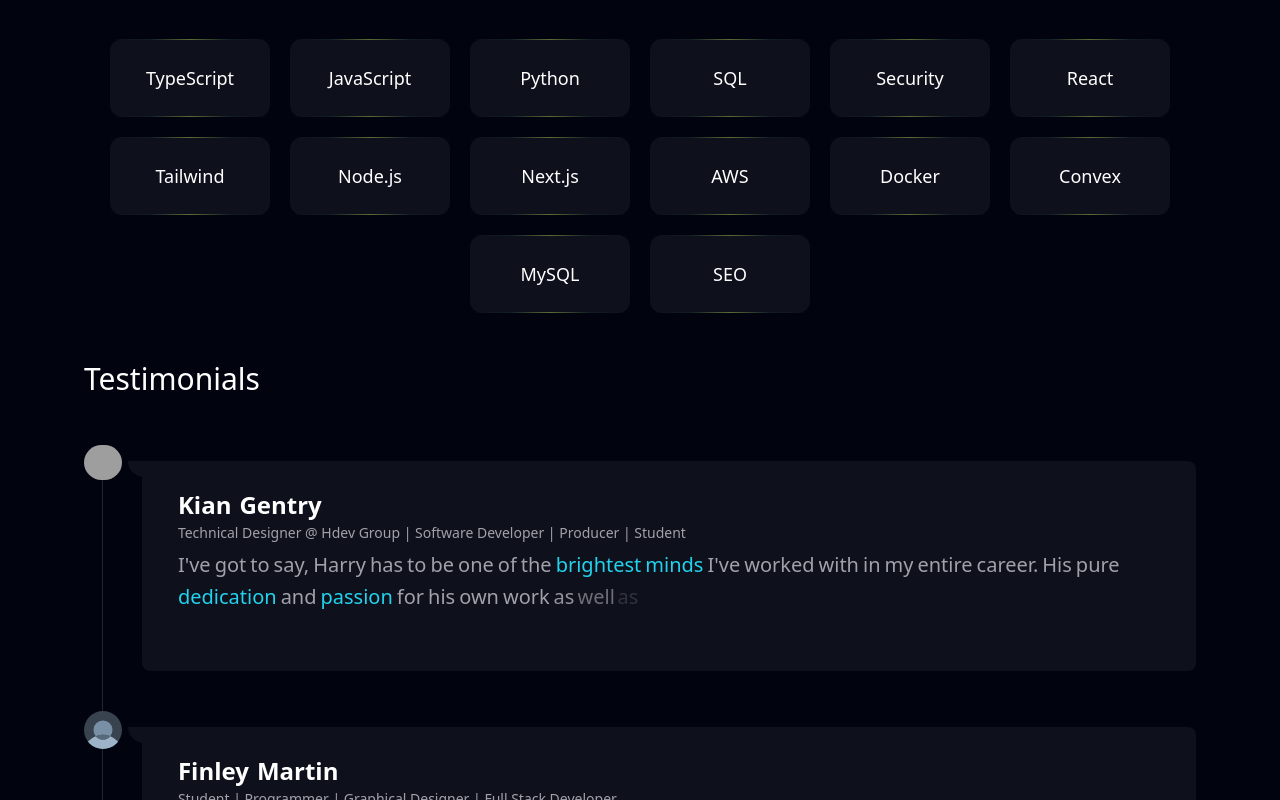
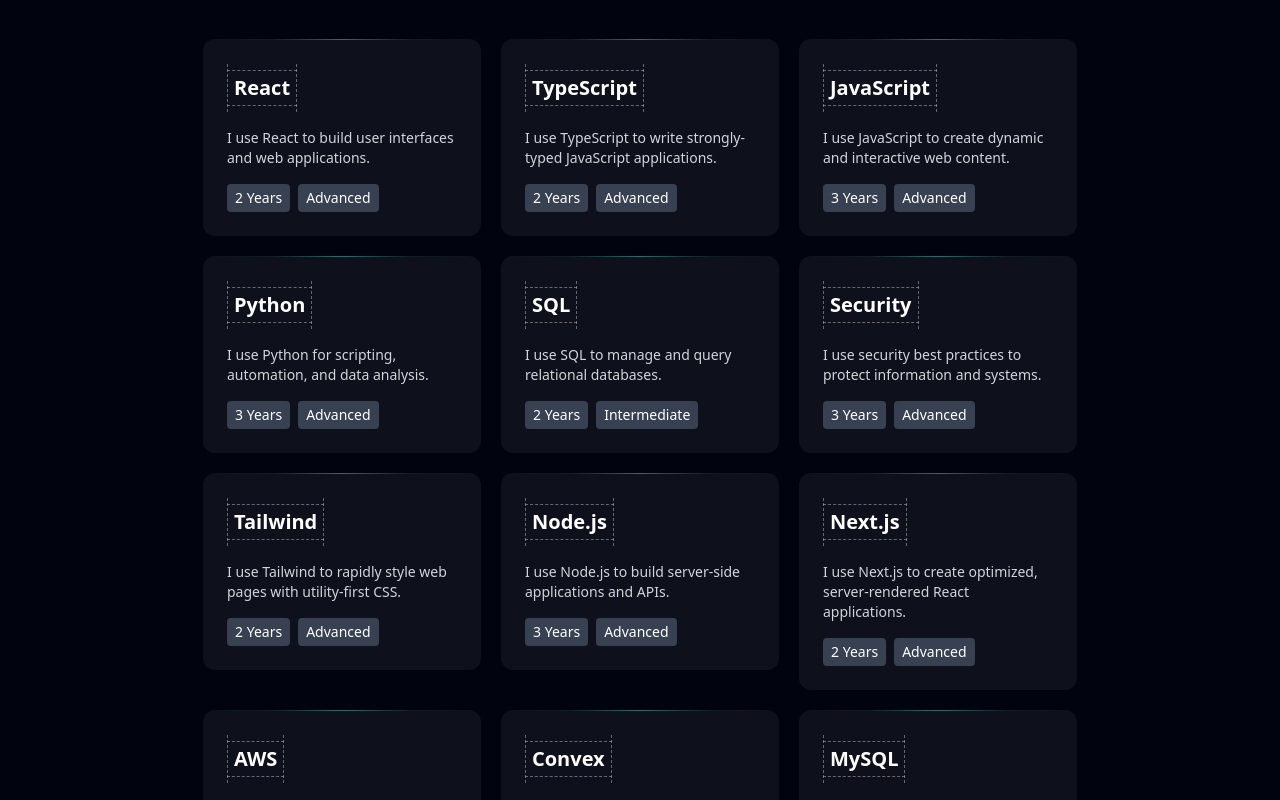
Before and after one commit to CampbellHarry/My-Website, a Next.js app: page / in a window 1280 px wide. Shown: the part 1580-2380 px from the top of the page. Built offline with nearby package versions, Linux system fonts and the light colour scheme; grey boxes are pictures that could not be loaded.

Commit message:
Refactor page.tsx and firstboxtext.tsx components, add Skills component

```diff
--- a/src/app/page.tsx
+++ b/src/app/page.tsx
@@ -5,6 +5,7 @@
 import Image from 'next/image'
 import {AnimatedText, SecondTextAnimation, TextTopAnimation, LinkedinView, CtaZone, Testimonials1, Testimonials2, Testimonials3, Gripperzoom} from "../components/animtext/firstboxtext";
 import { useEffect } from "react";
+import Skills from "../components/skills/skills";
 import Footer from "../components/footer/footer";
 import Confetti from 'react-confetti'
 
@@ -34,23 +35,7 @@
         }, 1000);
       }
     }
-    function ProjectCard({ imageSrc, title, description, technologies }: any) {
-      return (
-        <div className="boxbg rounded-3xl relative shinytop p-6 flex flex-col gap-4">
-          <Image src={imageSrc} alt={title} width={800} height={450} className="rounded-lg" />
 
-          <h3 className="text-xl font-semibold text-white">{title}</h3>
-          <p className="text-gray-300">{description}</p>
-          <div className="flex flex-wrap gap-2">
-            {technologies.map((tech:any, index:any) => (
-              <span key={index} className="bg-gray-700 text-white px-2 py-1 rounded text-sm">
-                {tech}
-              </span>
-            ))}
-          </div>
-        </div>
-      )
-    }
   useEffect (() => {
     const facts = [
       "I wrote my first line of code when i was 13.",
@@ -116,54 +101,7 @@
           </div>
         </div>
       </div>
-
-      <div className="flex flex-col mt-12 w-full">
-        <h1 className="font-medium text-white text-3xl mb-12">My Skills</h1>
-        <div className="flex flex-row flex-wrap items-center justify-center md:flex-row gap-5 w-full">
-          <div className="boxbg rounded-xl goldtop px-4 md:p-6 gap-5 py-8 w-full max-w-[10rem] h-full flex items-center justify-center flex-col text-white">
-            TypeScript
-          </div>
-          <div className="boxbg rounded-xl goldtop px-4 md:p-6 gap-5 py-8 w-full max-w-[10rem] h-full flex items-center justify-center flex-col text-white">
-            JavaScript
-          </div>
-          <div className="boxbg rounded-xl max-w-[10rem] w-full goldtop px-4 md:p-6 gap-5 py-8  h-full flex items-center justify-center flex-col text-white">
-            Python
-          </div>
-          <div className="boxbg rounded-xl max-w-[10rem] w-full goldtop px-4 md:p-6 gap-5 py-8  h-full flex items-center justify-center flex-col text-white">
-            SQL
-          </div>
-          <div className="boxbg rounded-xl max-w-[10rem] w-full goldtop px-4 md:p-6 gap-5 py-8  h-full flex items-center justify-center flex-col text-white">
-            Security
-          </div>
-          <div className="boxbg rounded-xl max-w-[10rem] w-full goldtop px-4 md:p-6 gap-5 py-8  h-full flex items-center justify-center flex-col text-white">
-            React
-          </div>
-          <div className="boxbg rounded-xl max-w-[10rem] w-full goldtop px-4 md:p-6 gap-5 py-8  h-full flex items-center justify-center flex-col text-white">
-            Tailwind
-          </div>
-          <div className="boxbg rounded-xl max-w-[10rem] w-full goldtop px-4 md:p-6 gap-5 py-8  h-full flex items-center justify-center flex-col text-white">
-            Node.js
-          </div>
-          <div className="boxbg rounded-xl max-w-[10rem] w-full goldtop px-4 md:p-6 gap-5 py-8  h-full flex items-center justify-center flex-col text-white">
-            Next.js
-          </div>
-          <div className="boxbg rounded-xl max-w-[10rem] w-full goldtop px-4 md:p-6 gap-5 py-8  h-full flex items-center justify-center flex-col text-white">
-            AWS
-          </div>
-          <div className="boxbg rounded-xl max-w-[10rem] w-full goldtop px-4 md:p-6 gap-5 py-8  h-full flex items-center justify-center flex-col text-white">
-            Docker
-          </div>
-          <div className="boxbg rounded-xl max-w-[10rem] w-full goldtop px-4 md:p-6 gap-5 py-8  h-full flex items-center justify-center flex-col text-white">
-            Convex
-          </div>
-          <div className="boxbg rounded-xl max-w-[10rem] w-full goldtop px-4 md:p-6 gap-5 py-8  h-full flex items-center justify-center flex-col text-white">
-            MySQL
-          </div>
-          <div className="boxbg rounded-xl max-w-[10rem] w-full goldtop px-4 md:p-6 gap-5 py-8  h-full flex items-center justify-center flex-col text-white">
-            SEO
-          </div>
-        </div>
-      </div>
+      <Skills />
       <div className="flex flex-col mt-12 w-full">
         <h1 className="font-medium text-white text-3xl mb-12">Testimonials</h1>
         <Testimonials1 />
@@ -182,7 +120,7 @@
             <div className="py-1 px-3 flex flex-row justify-center gap-2 items-center rounded-md">
             <svg className="w-6 text-white" xmlns="http://www.w3.org/2000/svg" viewBox="0 0 24 24" fill="currentColor"><path d="M3 3H21C21.5523 3 22 3.44772 22 4V20C22 20.5523 21.5523 21 21 21H3C2.44772 21 2 20.5523 2 20V4C2 3.44772 2.44772 3 3 3ZM12.0606 11.6829L5.64722 6.2377L4.35278 7.7623L12.0731 14.3171L19.6544 7.75616L18.3456 6.24384L12.0606 11.6829Z"></path></svg><h2 className="text-white">hello@hdev.uk</h2>
             </div>
-            <div className="py-2 px-4 bg-neutral-700/30 rounded-md text-white transition-all clicker cursor-pointer" onClick={CopyPaste}>
+            <div className="py-2 px-4 bg-neutral-700/30 rounded-md text-white transition-all clicker cursor-pointer select-none" onClick={CopyPaste}>
             <svg className="w-6" xmlns="http://www.w3.org/2000/svg" viewBox="0 0 24 24" fill="currentColor"><path d="M6.9998 6V3C6.9998 2.44772 7.44752 2 7.9998 2H19.9998C20.5521 2 20.9998 2.44772 20.9998 3V17C20.9998 17.5523 20.5521 18 19.9998 18H16.9998V20.9991C16.9998 21.5519 16.5499 22 15.993 22H4.00666C3.45059 22 3 21.5554 3 20.9991L3.0026 7.00087C3.0027 6.44811 3.45264 6 4.00942 6H6.9998ZM5.00242 8L5.00019 20H14.9998V8H5.00242ZM8.9998 6H16.9998V16H18.9998V4H8.9998V6Z"></path></svg>
             </div>
           </div>
--- a/src/components/header/header.tsx
+++ b/src/components/header/header.tsx
@@ -76,8 +76,8 @@
         <header className="w-full :flex sticky top-0 z-50 mt-12 max-w-fit sm:px-2 items-center justify-center  dropintime">
             <div className="relative h-full">
                     <div className="mx-auto w-full h-full md:min-w-[900px] sm:min-w-[550px]  md:max-w-[900px] px-4 pb-[20px] pt-6 text-lg md:px-16">
-                        <div className="w-full flex justify-between items-center px-5 py-5 bg-zinc-800 border-zinc-600/40 rounded-full h-12 border">
-                            <div className="flex flex-row justify-between w-full text-neutral-100/60">
+                        <div className="w-full flex justify-between items-center px-5 py-5 backdrop-blur-md headerbackground border-zinc-600 rounded-full h-12 border">
+                            <div className="flex flex-row justify-between w-full text-neutral-300">
                                 <div className="h-12 items-center hover:text-zinc-50 cursor-pointer sm:hidden flex transition-all" onClick={mobileopener}>
                                     <svg className="h-5 flex" xmlns="http://www.w3.org/2000/svg" viewBox="0 0 24 24" fill="currentColor"><path d="M3 4H21V6H3V4ZM3 19H21V21H3V19ZM3 14H21V16H3V14ZM3 9H21V11H3V9Z"></path></svg>
                                 </div>
--- /dev/null
+++ b/src/components/skills/skills.tsx
@@ -0,0 +1,136 @@
+import { useEffect } from "react";
+import { gsap } from "gsap";
+import Image from "next/image";
+import { ScrollTrigger } from "gsap/ScrollTrigger";
+
+gsap.registerPlugin(ScrollTrigger);
+
+export default function Skills() {
+  useEffect(() => {
+    const uppop = document.querySelectorAll(".uppop");
+    uppop.forEach((uppop, index) => {
+      gsap.fromTo(
+        uppop,
+        { y: -30, opacity: 0 },
+        {
+          y: 0,
+          opacity: 1,
+          duration: .35,
+          delay: index * 0.1,
+          scrollTrigger: {
+            trigger: uppop,
+            start: 'top 80%',
+          },
+        }
+      );
+    });
+  })
+    function SkillCard({title, description, years, skilllevel }: any) {
+        return (
+          <div className="boxbg rounded-xl lg:w-1/4 md:min-h-[11.5rem] flex-wrap w-full h-full relative shinytop p-6 flex flex-col gap-4 uppop">
+            <div className='flex relative w-[100%] items-center'>
+              <div className='flex relative items-center'>
+                <div className='border-l h-12 border-dashed border-neutral-400/60'/>
+                <div className='border-t h-9 w-full border-dashed absolute border-neutral-400/60'/>
+                <div className='border-b border-dashed absolute border-neutral-400/60'/>
+                <h3 className="text-xl font-semibold text-white px-1.5 py-1">{title}</h3>
+                <div className='border-b w-full h-9 border-dashed absolute border-neutral-400/60'/>
+                <div className='border-r h-12 border-dashed border-neutral-400/60'/>
+              </div>
+            </div>
+            <p className="text-gray-300 text-sm">{description}</p>
+            <div className="flex flex-wrap gap-2">
+                <span  className="bg-gray-700 text-white px-2 py-1 rounded text-sm">
+                  {years} Year{years > 1 ? 's' : ''}
+                </span>
+                {skilllevel && (
+                  <span className="bg-gray-700 text-white px-2 py-1 rounded text-sm">
+                    {skilllevel}
+                  </span>
+                )}
+            </div>
+          </div>
+        )
+      }
+    return(
+        <div className="flex flex-col mt-12 w-full">
+<h1 className="font-medium text-white text-3xl mb-12">My Skills</h1>
+<div className="flex  flex-row flex-wrap items-top justify-center md:flex-row gap-5 w-full">
+<SkillCard
+  title="React"
+  description="I use React to build user interfaces and web applications."
+  years={[2]}
+  skilllevel="Advanced"
+/>
+<SkillCard
+  title="TypeScript"
+  description="I use TypeScript to write strongly-typed JavaScript applications."
+  years={[2]}
+  skilllevel="Advanced"
+/>
+<SkillCard
+  title="JavaScript"
+  description="I use JavaScript to create dynamic and interactive web content."
+  years={[3]}
+  skilllevel="Advanced"
+/>
+<SkillCard
+  title="Python"
+  description="I use Python for scripting, automation, and data analysis."
+  years={[3]}
+  skilllevel="Advanced"
+/>
+<SkillCard
+  title="SQL"
+  description="I use SQL to manage and query relational databases."
+  years={[2]}
+  skilllevel="Intermediate"
+/>
+<SkillCard
+  title="Security"
+  description="I use security best practices to protect information and systems."
+  years={[3]}
+  skilllevel="Advanced"
+/>
+<SkillCard
+  title="Tailwind"
+  description="I use Tailwind to rapidly style web pages with utility-first CSS."
+  years={[2]}
+  skilllevel="Advanced"
+/>
+<SkillCard
+  title="Node.js"
+  description="I use Node.js to build server-side applications and APIs."
+  years={[3]}
+  skilllevel="Advanced"
+/>
+<SkillCard
+  title="Next.js"
+  description="I use Next.js to create optimized, server-rendered React applications."
+  years={[2]}
+  skilllevel="Advanced"
+/>
+<SkillCard
+  title="AWS"
+  description="I use AWS to deploy, scale, and manage cloud-based applications."
+  years={[1]}
+  skilllevel="Beginner"
+/>
+<SkillCard
+  title="Convex"
+  description="I use Convex to store my data in a database."
+  years={[1]}
+  skilllevel="Advanced"
+/>
+<SkillCard
+  title="MySQL"
+  description="I use MySQL to manage relational databases in my projects."
+  years={[2]}
+  skilllevel="Intermediate"
+/>
+
+
+</div>
+</div>
+    )
+}
--- a/src/styles/main.css
+++ b/src/styles/main.css
@@ -26,6 +26,9 @@
 }
 .background{
     background-color: hsl(229 84% 3%);
+}
+.headerbackground{
+    background-color: hsla(226, 87%, 3%, 0.116);
 }
 .shinytop{
     border-top: 1px solid;
```
